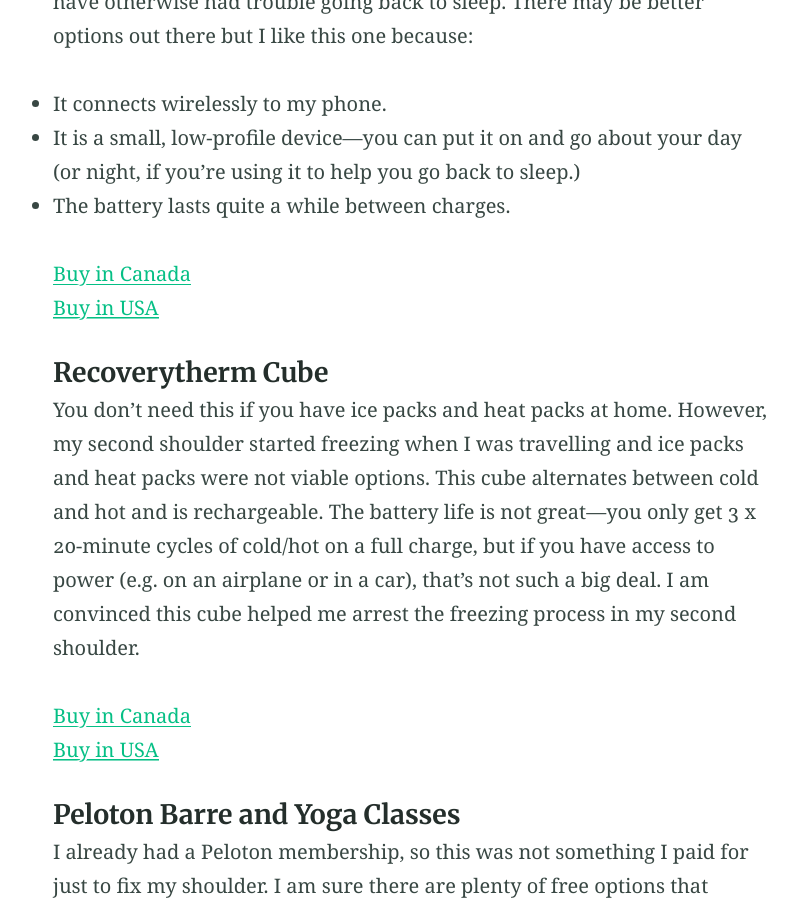
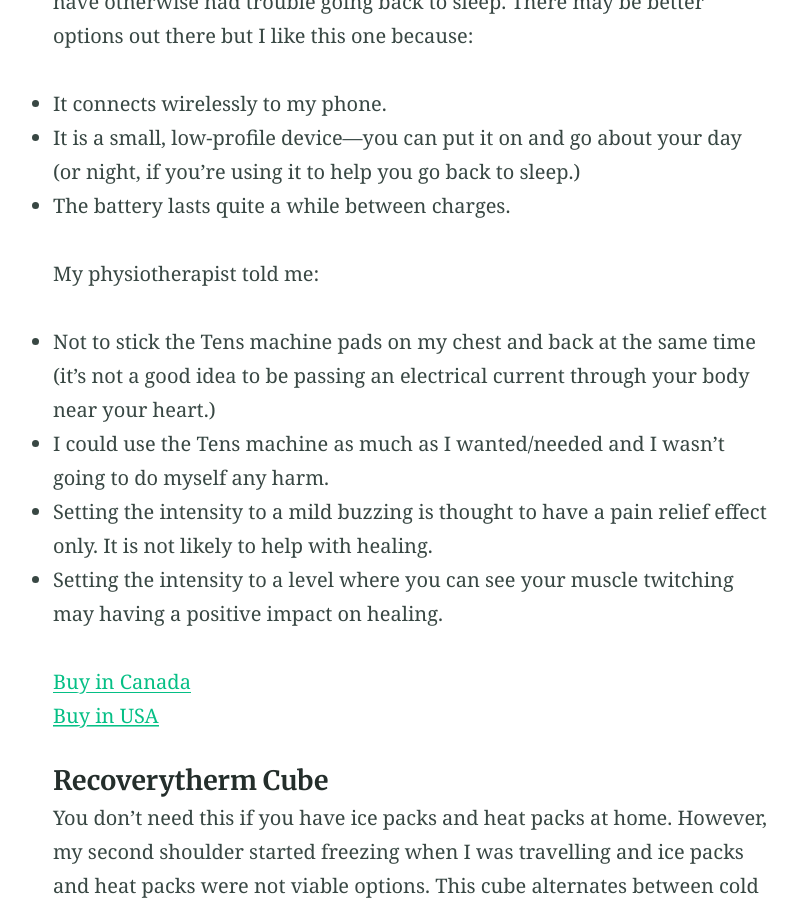
Before and after one commit to suzycc/heal-frozen-shoulder, a Jekyll site: the page built from index.md, in a window 1280 px wide and 900 px high, scrolled down 4434 px. Shown: the whole window, without its empty margins (230-1027 px from the left). Built offline with Jekyll 4.4.1, drawn with Linux system fonts in a browser that asks for light colours; Markdown is read by kramdown in place of the engine named in the settings.

Commit message:
Update index.md

```diff
--- a/index.md
+++ b/index.md
@@ -63,6 +63,12 @@
 - It is a small, low-profile device—you can put it on and go about your day (or night, if you're using it to help you go back to sleep.)
 - The battery lasts quite a while between charges.
 
+My physiotherapist told me:
+- Not to stick the Tens machine pads on my chest and back at the same time (it's not a good idea to be passing an electrical current through your body near your heart.)
+- I could use the Tens machine as much as I wanted/needed and I wasn't going to do myself any harm.
+- Setting the intensity to a mild buzzing is thought to have a pain relief effect only. It is not likely to help with healing.
+- Setting the intensity to a level where you can see your muscle twitching may having a positive impact on healing.
+
 [Buy in Canada](https://www.therabody.com/ca/en-ca/powerdot-uno-red.html){:target="_blank" rel="noopener noreferrer"}<br>
 [Buy in USA](https://www.therabody.com/us/en-us/powerdot-uno-blue.html){:target="_blank" rel="noopener noreferrer"}
 
```
